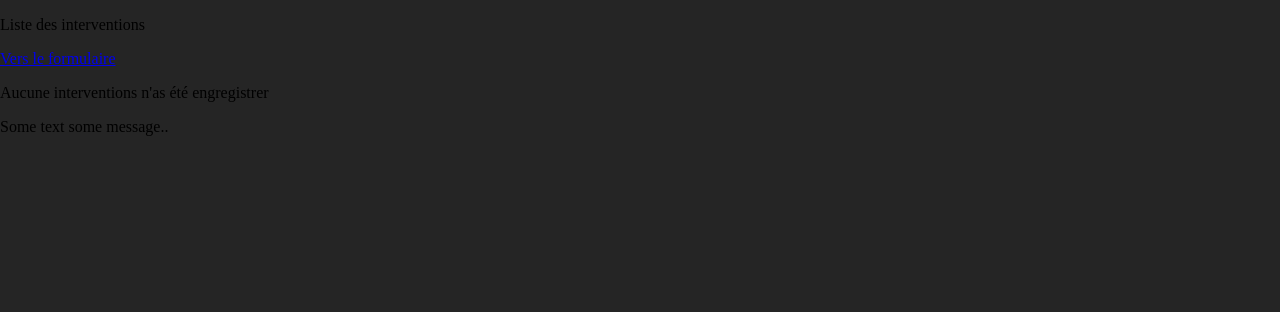
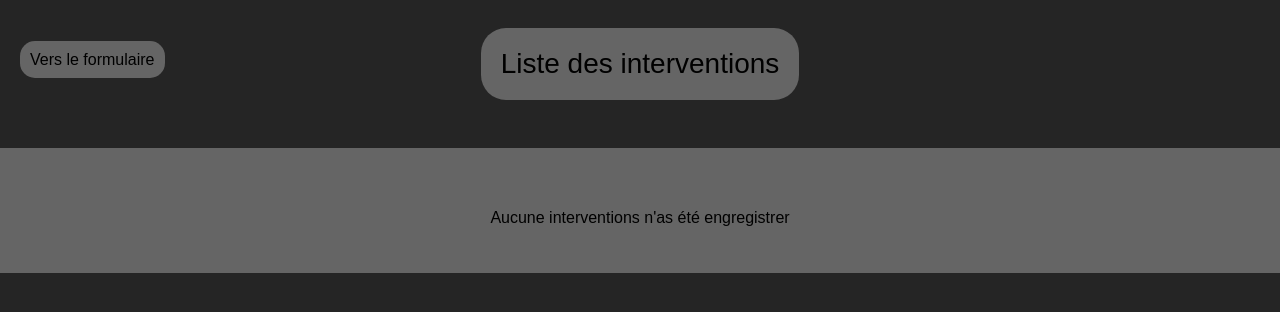
Before and after one commit to Clobac007/main, a PHP site: page /list.php in a window 1280 px wide. Shown: the top 312 px of the page. Run offline with PHP 8.4, Linux system fonts and the light colour scheme; data that the repository does not hold is empty.

Commit message:
update style

```diff
--- a/prj_ampoule/style/list.css
+++ b/prj_ampoule/style/list.css
@@ -3,3 +3,155 @@ body
 	background: #252525;
 	margin: 0px;
 }
+
+.history
+{
+	font-family: Arial;
+	display: flex;
+	flex-flow: column wrap;
+	justify-content: center;
+}
+
+.title
+{
+	display: flex;
+	flex-flow: row wrap;
+	justify-content: center;
+	text-align: center;
+}
+
+.title p
+{
+	background: #656565;
+	border-radius: 25px;
+	padding: 20px;
+	font-size: 28px;
+}
+
+.nav
+{
+	position: absolute;
+	left: 20px;
+	top: 35px;
+}
+
+.nav a
+{
+	text-decoration: none;
+	color: #000000;
+	background: #656565;
+	padding: 10px;
+	border-radius: 15px;
+}
+
+form
+{
+	display: flex;
+	flex-flow: column wrap;
+	justify-content: center;
+	text-align: center;
+	background: #656565;
+	margin-top: 20px;
+	padding-top: 45px;
+	padding-bottom: 30px;
+}
+
+table
+{
+	font-size: 20px;
+	vertical-align: middle;
+}
+
+th, td
+{
+	padding: 20px;
+	border: solid 2px;
+	border-color: #252525;
+}
+
+th
+{
+	background-color: #a0a0a0;
+}
+
+/* td
+{
+	border: dashed #252525;
+} */
+
+th#full
+{
+	background-color: #252525;
+}
+
+.btn
+{
+	margin-top: 25px;
+}
+
+button
+{
+	border: solid 2px;
+	border-color: #252525;
+	border-radius: 10px;
+	background: #656565;
+	padding: 15px;
+	font-size: 20px;
+}
+
+input[type='checkbox']
+{
+	transition-duration: 1.0s;
+}
+
+input[type='checkbox']:checked
+{
+	transform: scale(1.5);
+	transition-duration: 1.0s;
+}
+
+/* Style du message temporaire */
+#snackbar {
+	visibility: hidden; /* Hidden by default. Visible on click */
+	min-width: 250px; /* Set a default minimum width */
+	margin-left: -125px; /* Divide value of min-width by 2 */
+	background-color: #333; /* Black background color */
+	color: #fff; /* White text color */
+	text-align: center; /* Centered text */
+	border-radius: 2px; /* Rounded borders */
+	padding: 16px; /* Padding */
+	position: fixed; /* Sit on top of the screen */
+	z-index: 1; /* Add a z-index if needed */
+	left: 50%; /* Center the snackbar */
+	bottom: 30px; /* 30px from the bottom */
+  }
+
+  /* Show the snackbar when clicking on a button (class added with JavaScript) */
+  #snackbar.show {
+	visibility: visible; /* Show the snackbar */
+	/* Add animation: Take 0.5 seconds to fade in and out the snackbar.
+	However, delay the fade out process for 2.5 seconds */
+	-webkit-animation: fadein 0.5s, fadeout 0.5s 2.5s;
+	animation: fadein 0.5s, fadeout 0.5s 2.5s;
+  }
+
+  /* Animations to fade the snackbar in and out */
+  @-webkit-keyframes fadein {
+	from {bottom: 0; opacity: 0;}
+	to {bottom: 30px; opacity: 1;}
+  }
+
+  @keyframes fadein {
+	from {bottom: 0; opacity: 0;}
+	to {bottom: 30px; opacity: 1;}
+  }
+
+  @-webkit-keyframes fadeout {
+	from {bottom: 30px; opacity: 1;}
+	to {bottom: 0; opacity: 0;}
+  }
+
+  @keyframes fadeout {
+	from {bottom: 30px; opacity: 1;}
+	to {bottom: 0; opacity: 0;}
+  }
```
Also changed, not shown: prj_ampoule/style/index.css (+46 -0 lines).
